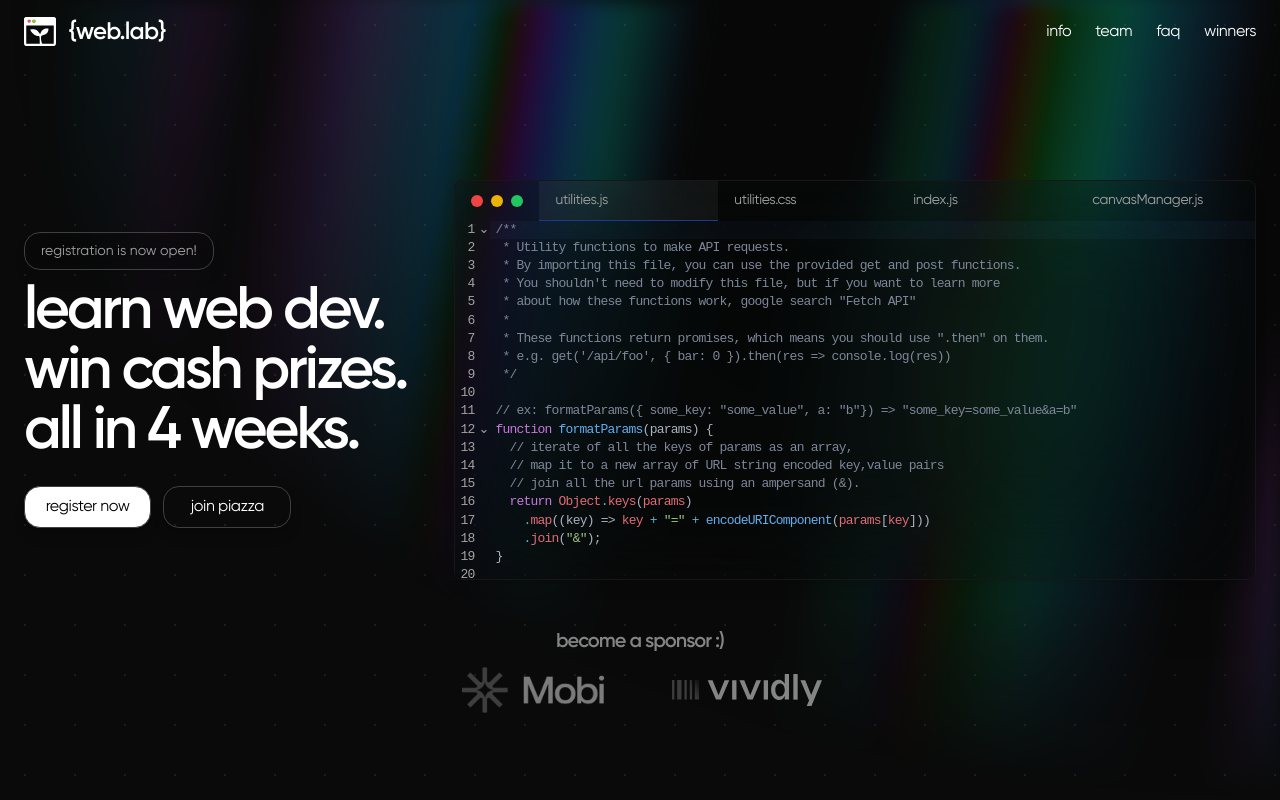
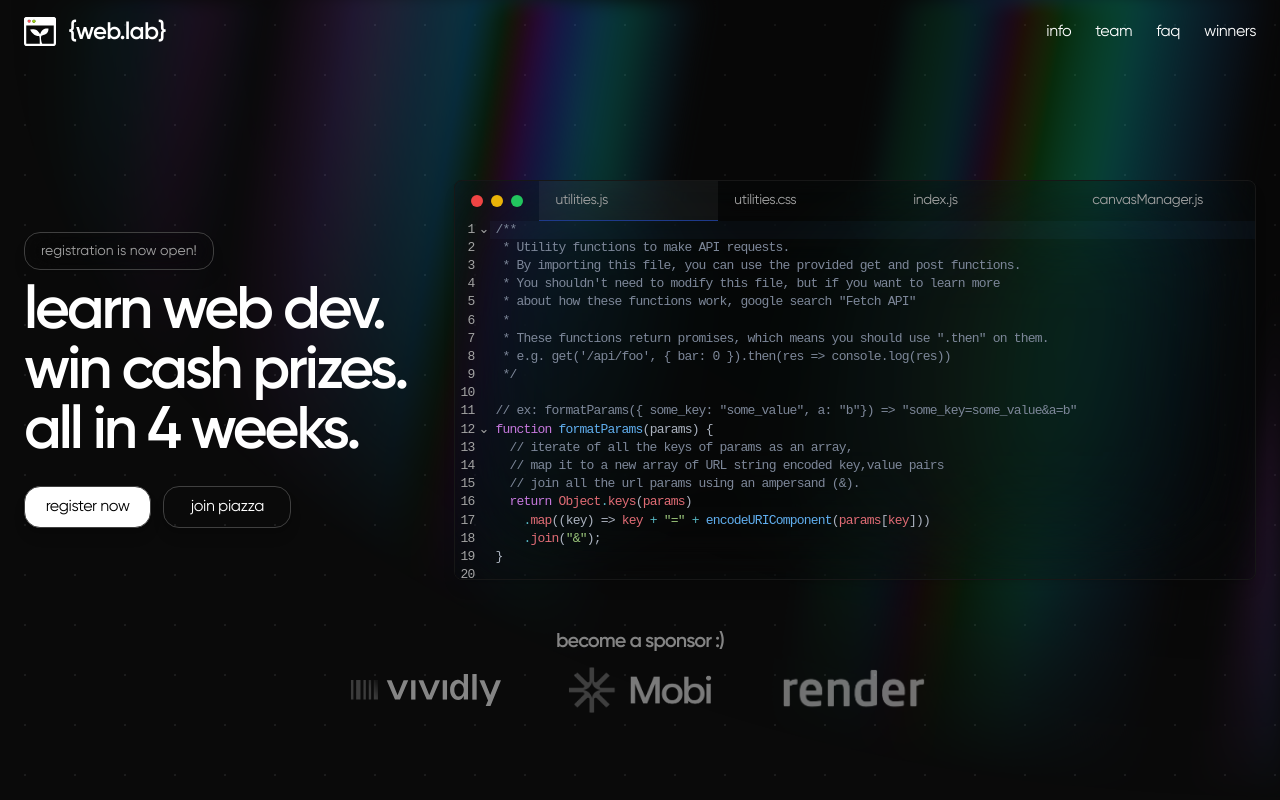
Before and after one commit to weblab-staff/web.lab, a Next.js app: page / in a window 1280 px wide. Shown: the top 800 px of the page. Built offline with nearby package versions, Linux system fonts and the light colour scheme.

Commit message:
new sponsor

```diff
--- a/src/components/home/Prizes.js
+++ b/src/components/home/Prizes.js
@@ -46,7 +46,7 @@ export default function Prizes() {
       </div>
       <div
         id="prize-container"
-        className={`absolute inset-0 z-[-1] w-full cursor-wand overflow-hidden bg-transparent`}
+        className={`cursor-wand absolute inset-0 z-[-1] w-full overflow-hidden bg-transparent`}
       ></div>
       <Script src="https://kit.fontawesome.com/1ee8f271b9.js" />
     </section>
--- a/src/data/sponsors.js
+++ b/src/data/sponsors.js
@@ -1,12 +1,17 @@
 export const sponsors = [
+  {
+    name: "Vividly",
+    img: "vividly.svg",
+    href: "govividly.com",
+  },
   {
     name: "Mobi",
     img: "mobi.png",
     href: "takemobi.com",
   },
   {
-    name: "Vividly",
-    img: "vividly.svg",
-    href: "govividly.com",
+    name: "Render",
+    img: "render.png",
+    href: "render.com",
   },
 ];
```
Also changed, not shown: public/img/sponsors/render.png (added).
